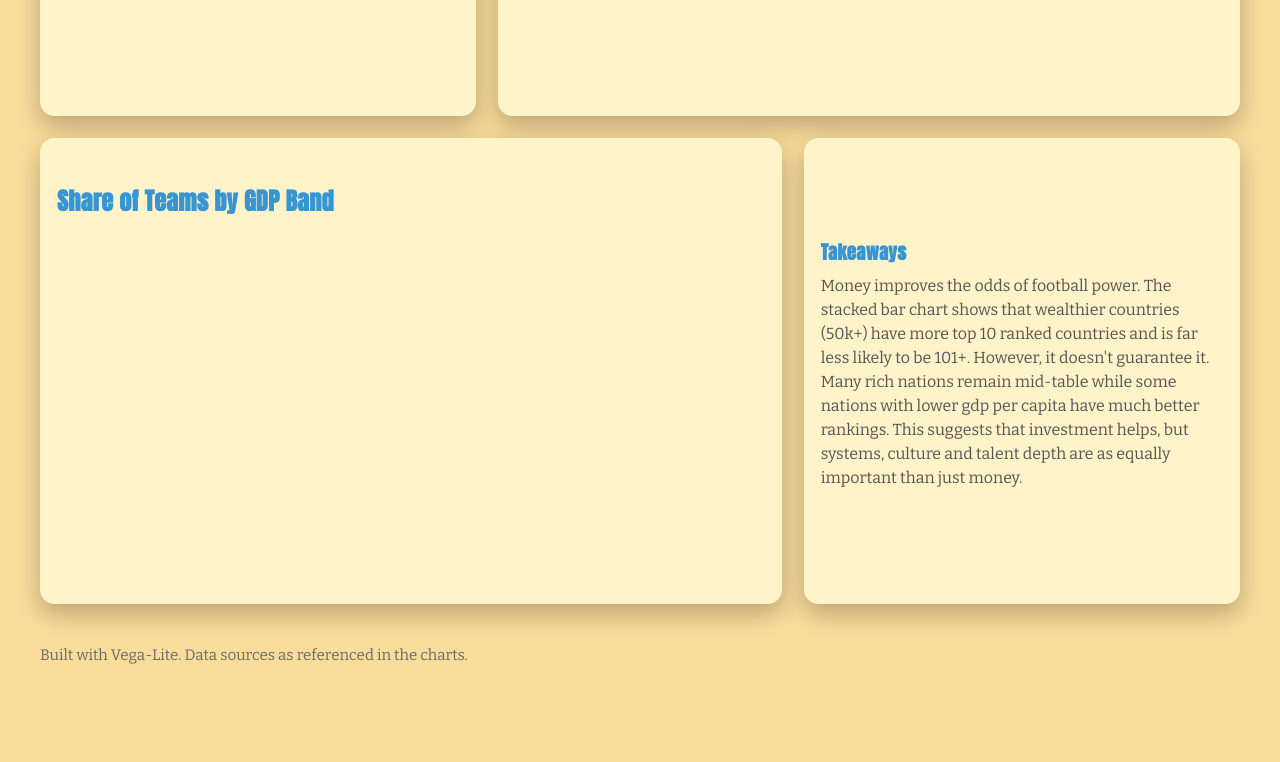
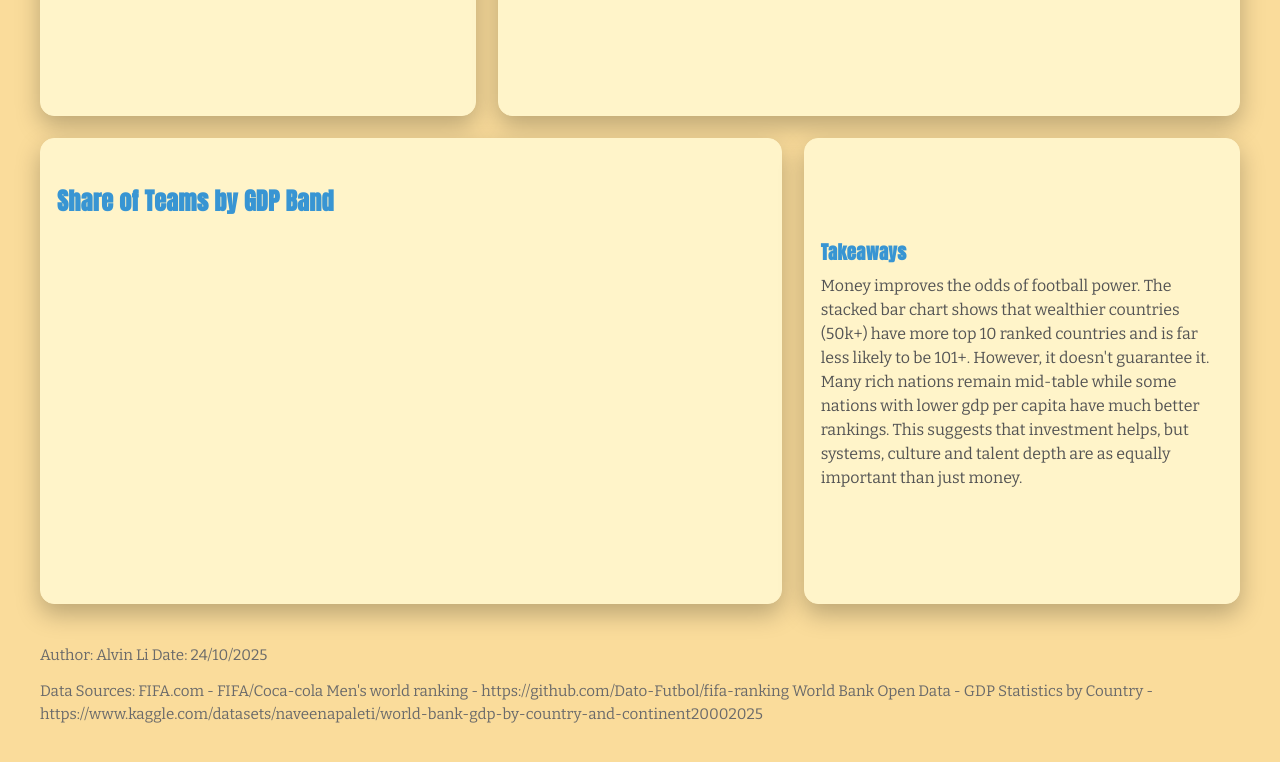
Before and after one commit to avn4/FIT3179-A2, a plain HTML site: page index.html in a window 1280 px wide. Shown: the part 1546-2308 px from the top of the page. Before the commit the page ends 2276 px from the top, so only its background shows below. Drawn offline with nearby package versions, Linux system fonts and the light colour scheme; a script that the page names is missing.

Commit message:
Update index.html

```diff
--- a/index.html
+++ b/index.html
@@ -115,7 +115,10 @@
       </section>
 
       <footer class="footer">
-        <p>Built with Vega-Lite. Data sources as referenced in the charts.</p>
+        <p>Author: Alvin Li
+          Date: 24/10/2025</p>
+        <p>Data Sources: FIFA.com - FIFA/Coca-cola Men's world ranking - https://github.com/Dato-Futbol/fifa-ranking
+          World Bank Open Data - GDP Statistics by Country - https://www.kaggle.com/datasets/naveenapaleti/world-bank-gdp-by-country-and-continent20002025</p>
       </footer>
 
     </div>
```
